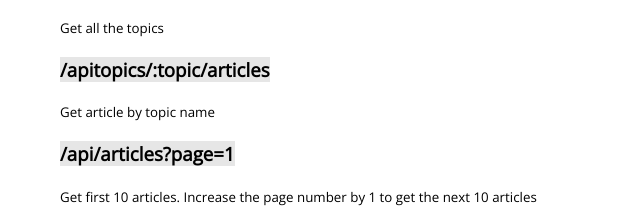
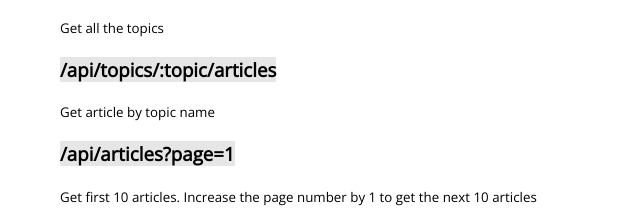
Before and after one commit to SemraSh/BE-nc-news, a website: page index.html in a window 1280 px wide. Shown: the part 327-542 px from the top of the page, 0-640 px from the left. Drawn offline with nearby package versions, Linux system fonts and the light colour scheme.

Commit message:
Update index.html

```diff
--- a/index.html
+++ b/index.html
@@ -35,7 +35,7 @@
     <small>Get all the topics</small>
 
     <h3>
-      <span>/apitopics/:topic/articles</span>
+      <span>/api/topics/:topic/articles</span>
     </h3>
     <small>Get article by topic name</small>
 
```
